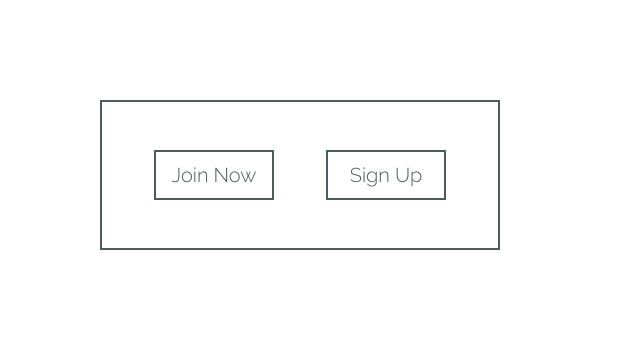
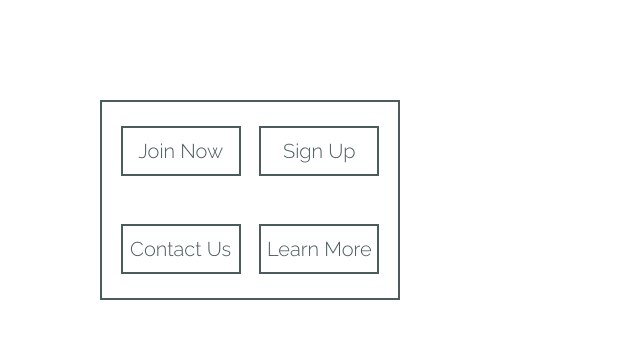
Before and after one commit to lavaboy1738/buttons-collection, a plain HTML site: page index.html in a window 1280 px wide. Shown: the whole page, without its empty margins (0-640 px from the left). Drawn offline with Linux system fonts and the light colour scheme.

Commit message:
adding two new buttons

```diff
--- a/index.html
+++ b/index.html
@@ -12,6 +12,8 @@
         <div class="group1">
             <button class="g1button" id="g1btn1">Join Now</button>
             <button class="g1button" id="g1btn2">Sign Up</button>
+            <button class="g1button" id="g1btn3">Contact Us</button>
+            <button class="g1button" id="g1btn4">Learn More</button>
         </div>
     </div>
 </body>
--- a/style.css
+++ b/style.css
@@ -11,11 +11,13 @@
 
 .group1 {
     border: 2px solid #4C5B5C;
-    width: 400px;
-    height: 150px;
+    width: 300px;
+    height: 200px;
     display: flex;
     justify-content: space-evenly;
     align-items: center;
+    align-content: space-around;
+    flex-wrap: wrap;
 }
 
 .g1button{
@@ -33,19 +35,22 @@
     cursor: pointer;
 }
 
+.g1button:hover{
+    font-weight: 400;
+}
 
 .g1button::before{
     content:"";
     position: absolute;
+    background: #FCE850;
+    z-index: -1;
+    transition: 0.3s all ease;
+}
+
+#g1btn1::before{
     left: 0;
     width: 100%;
     height: 0%;
-    background: #FCE850;
-    z-index: -1;
-    transition: 0.5s all ease;
-}
-
-#g1btn1::before{
     top:0;
     border-radius: 0 0 50% 50%;
 }
@@ -55,6 +60,9 @@
 }
 
 #g1btn2::before{
+    left: 0;
+    width: 100%;
+    height: 0%;
     bottom:0;
     border-radius: 50% 50% 0 0;
 }
@@ -62,3 +70,27 @@
 #g1btn2:hover::before{
     height: 180%;
 }
+
+#g1btn3::before{
+    top:0;
+    left: 0;
+    width: 0%;
+    height: 100%;
+}
+
+#g1btn3:hover::before{
+    width: 180%;
+    border-radius: 0 50% 50% 0;
+}
+
+#g1btn4::before{
+    top:0;
+    right: 0;
+    width: 0%;
+    height: 100%;
+}
+
+#g1btn4:hover::before{
+    width: 180%;
+    border-radius: 50% 0 0 50%;
+}
```
